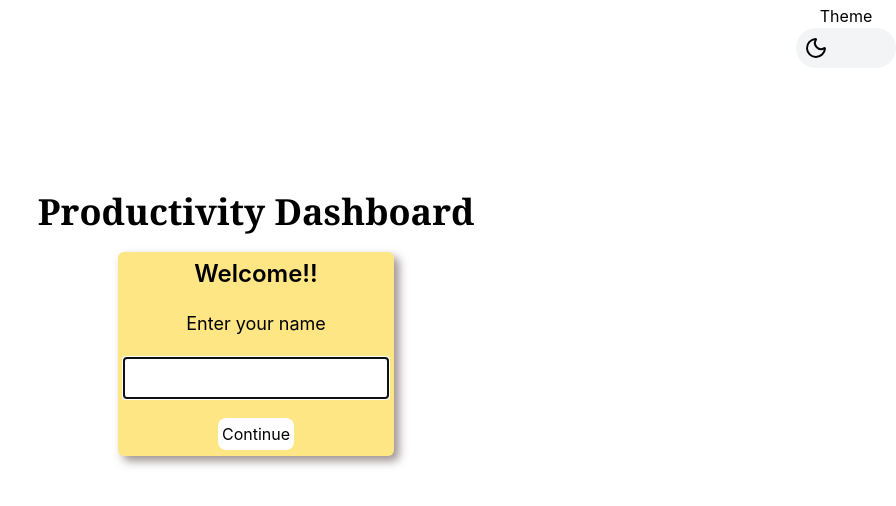
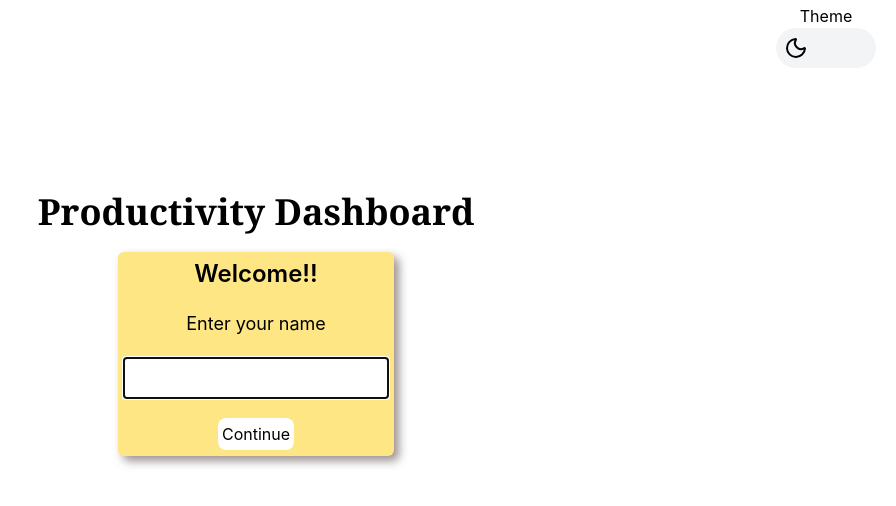
Before and after one commit to trishnanjalipati-lab/ProductivityDashboard, a React (Vite) app: page / in a window 1280 px wide. Shown: the top 506 px of the page, without its empty margins (384-1280 px from the left). Built offline with nearby package versions, Linux system fonts and the light colour scheme; what lightswind would draw is missing.

Commit message:
theme changes

```diff
--- a/src/components/Login.jsx
+++ b/src/components/Login.jsx
@@ -20,7 +20,7 @@ function Login() {
 
   return (
   <div className='flex flex-col h-full'>
-    <div className='flex flex-col w-25 justify-between self-end my-1'>
+    <div className='flex flex-col w-25 justify-between self-end my-1 mx-5'>
      <span className='self-center dark:text-white'>Theme</span>
       <ToggleTheme
   duration={600}
```
